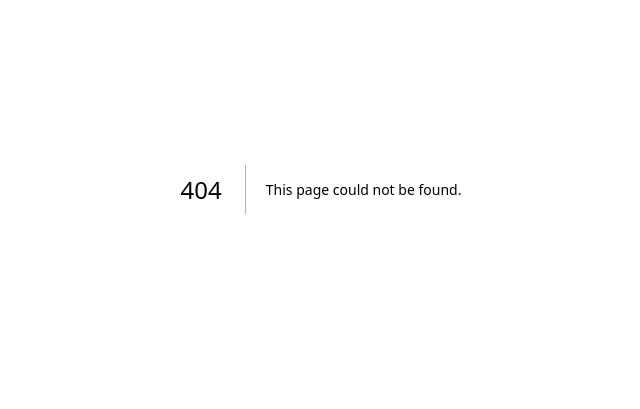
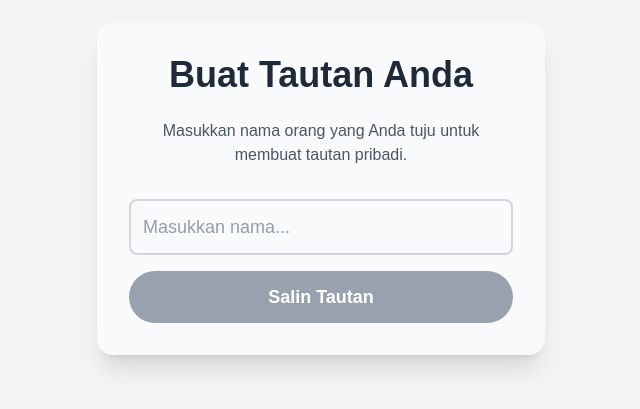
Before and after one commit to iammarwan104/my-proposal, a Next.js app: page /generate in a window 1280 px wide. Before the commit this address had no page. Shown: the part 211-620 px from the top of the page, without its empty margins (319-959 px from the left). Built offline with nearby package versions, Linux system fonts and the light colour scheme.

Commit message:
add_generate_page

```diff
--- a/src/app/ProposalPage.tsx
+++ b/src/app/ProposalPage.tsx
@@ -69,11 +69,15 @@ export default function ProposalPage() {
             finalMessage
           ) : (
             <>
-              {name.length === 0 ? "" : `Halo ${name},`}
-              <br />
-              {showQuestion
-                ? "Maukigah jadi pacarku?"
-                : "Ada yang mau ku tanyakan ki..."}
+              {showQuestion ? (
+                "Maukigah jadi pacarku?"
+              ) : (
+                <>
+                  {name.length === 0 ? "" : `Halo ${name},`}
+                  <br />
+                  Ada yang mau ku tanyakan ki...
+                </>
+              )}
             </>
           )}
         </h1>
@@ -105,9 +109,16 @@ export default function ProposalPage() {
         )}
         {showTema
           ? ""
-          : touchCount > 3 && (
+          : touchCount === 3 && (
               <div className="mt-8 p-4 bg-red-100 border border-red-400 text-red-700 rounded-lg">
-                Tidak mau i diganggu tombol "Tidak", tombol "iya" nah saja!
+                Tidak mau i diganggu tombol "Tidak", tombol "iya" na saja nah!
+              </div>
+            )}
+            {showTema
+          ? ""
+          : touchCount > 4 && (
+              <div className="mt-8 p-4 bg-red-100 border border-red-400 text-red-700 rounded-lg">
+                Bilang mmg ka tidak mau i nah, tombol "iya" na saja nah!
               </div>
             )}
       </div>
--- /dev/null
+++ b/src/app/generate/page.tsx
@@ -0,0 +1,74 @@
+"use client";
+
+import { useState, useEffect } from "react";
+
+export default function GeneratePage() {
+  const [name, setName] = useState("");
+  const [generatedUrl, setGeneratedUrl] = useState("");
+  const [origin, setOrigin] = useState("");
+
+  useEffect(() => {
+    setOrigin(window.location.origin);
+  }, []);
+
+  useEffect(() => {
+    if (name) {
+      setGeneratedUrl(`${origin}?name${encodeURIComponent(name)}`);
+    } else {
+      setGeneratedUrl("");
+    }
+  }, [name, origin]);
+
+  const handleCopyToClipboard = () => {
+    if (generatedUrl) {
+      navigator.clipboard.writeText(generatedUrl).then(
+        () => {
+          alert("URL disalin ke clipboard!");
+        },
+        (err) => {
+          console.error("Tidak dapat menyalin teks: ", err);
+          alert("Gagal menyalin URL.");
+        }
+      );
+    }
+  };
+
+  return (
+    <div className="relative overflow-hidden min-h-screen flex items-center justify-center bg-gray-100">
+      <div className="relative z-10 flex flex-col items-center justify-center text-center p-8 bg-white/50 backdrop-blur-lg rounded-2xl shadow-xl max-w-md w-full">
+        <h1 className="text-4xl font-bold mb-6 text-gray-800">
+          Buat Tautan Anda
+        </h1>
+        <p className="text-gray-600 mb-8">
+          Masukkan nama orang yang Anda tuju untuk membuat tautan pribadi.
+        </p>
+        <input
+          type="text"
+          value={name}
+          onChange={(e) => setName(e.target.value)}
+          placeholder="Masukkan nama..."
+          className="w-full p-3 mb-4 text-lg text-gray-700 border-2 border-gray-300 rounded-lg focus:outline-none focus:ring-2 focus:ring-pink-400 transition"
+        />
+        {generatedUrl && (
+          <div className="w-full p-3 mb-4 text-lg bg-gray-50 border border-gray-200 rounded-lg overflow-x-auto">
+            <a
+              href={generatedUrl}
+              target="_blank"
+              rel="noopener noreferrer"
+              className="text-blue-600 hover:underline break-all"
+            >
+              {generatedUrl}
+            </a>
+          </div>
+        )}
+        <button
+          onClick={handleCopyToClipboard}
+          disabled={!generatedUrl}
+          className="w-full bg-pink-500 text-white font-bold py-3 px-6 rounded-full text-lg hover:bg-pink-600 transition-colors disabled:bg-gray-400 disabled:cursor-not-allowed"
+        >
+          Salin Tautan
+        </button>
+      </div>
+    </div>
+  );
+}
```
